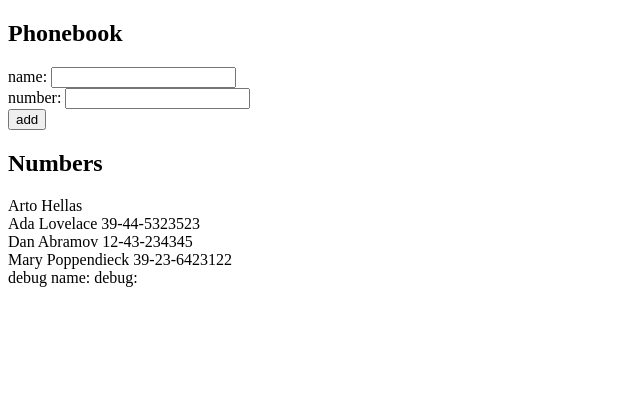
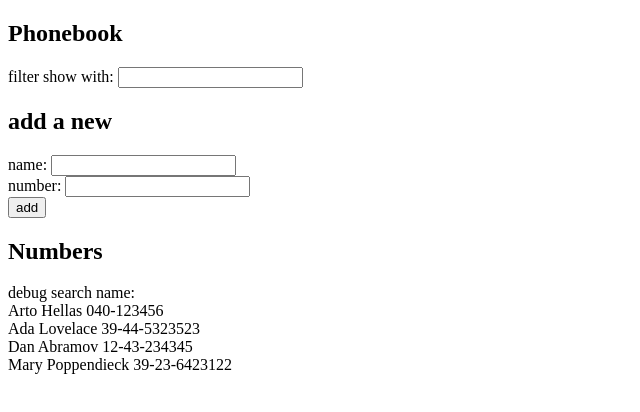
Before and after one commit to binwu-fi/part2_rev1, a React (Vite) app in the folder puhelinluettelo/: page / in a window 1280 px wide. Shown: the top 412 px of the page, without its empty margins (0-640 px from the left). Built offline with nearby package versions, Linux system fonts and the light colour scheme.

Commit message:
2.9 puhelinluettelo step4 osuus lisätty

```diff
--- a/puhelinluettelo/src/App.jsx
+++ b/puhelinluettelo/src/App.jsx
@@ -2,13 +2,14 @@ import { useState } from 'react'
 
 const App = () => {
   const [persons, setPersons] = useState([
-    { name: 'Arto Hellas' },
+    { name: 'Arto Hellas', number: '040-123456' },
     { name: 'Ada Lovelace', number: '39-44-5323523' },
     { name: 'Dan Abramov', number: '12-43-234345' },
     { name: 'Mary Poppendieck', number: '39-23-6423122' }
   ])
   const [newName, setNewName] = useState('')
   const [newNumber, setNewNumber] = useState('')
+  const [newSearchName, SetNewSearchName] = useState('')
 
   //new code
   const addPerson = (event) => {
@@ -51,9 +52,17 @@ const App = () => {
     setNewNumber(event.target.value)
   }
 
+  const handleSearchNameChange = (event) => {
+    SetNewSearchName(event.target.value)
+  }
+
+
+
   return (
     <div>
       <h2>Phonebook</h2>
+      filter show with: <input value={newSearchName} onChange={handleSearchNameChange} />
+      <h2>add a new</h2>
       <form onSubmit={addPerson}>
         <div>
           name: <input value={newName} onChange={handleNameChange}/><br></br>
@@ -64,11 +73,16 @@ const App = () => {
         </div>
       </form>
       <h2>Numbers</h2>
-      {persons.map(person => {
-        return (<div key = {person.name}> {person.name} {person.number}</div>)
-      })}
+      <div>debug search name: {newSearchName}</div>
 
-      <div>debug name: {newName} debug: {newNumber}</div>
+      <div>
+        {persons.map(person=> {
+          if(person.name.toLowerCase().includes(newSearchName.toLowerCase())) {
+            return (<div key = {person.name}> {person.name} {person.number}</div>)
+          }
+        })}
+      </div>
+
     </div>
   )
 
```
